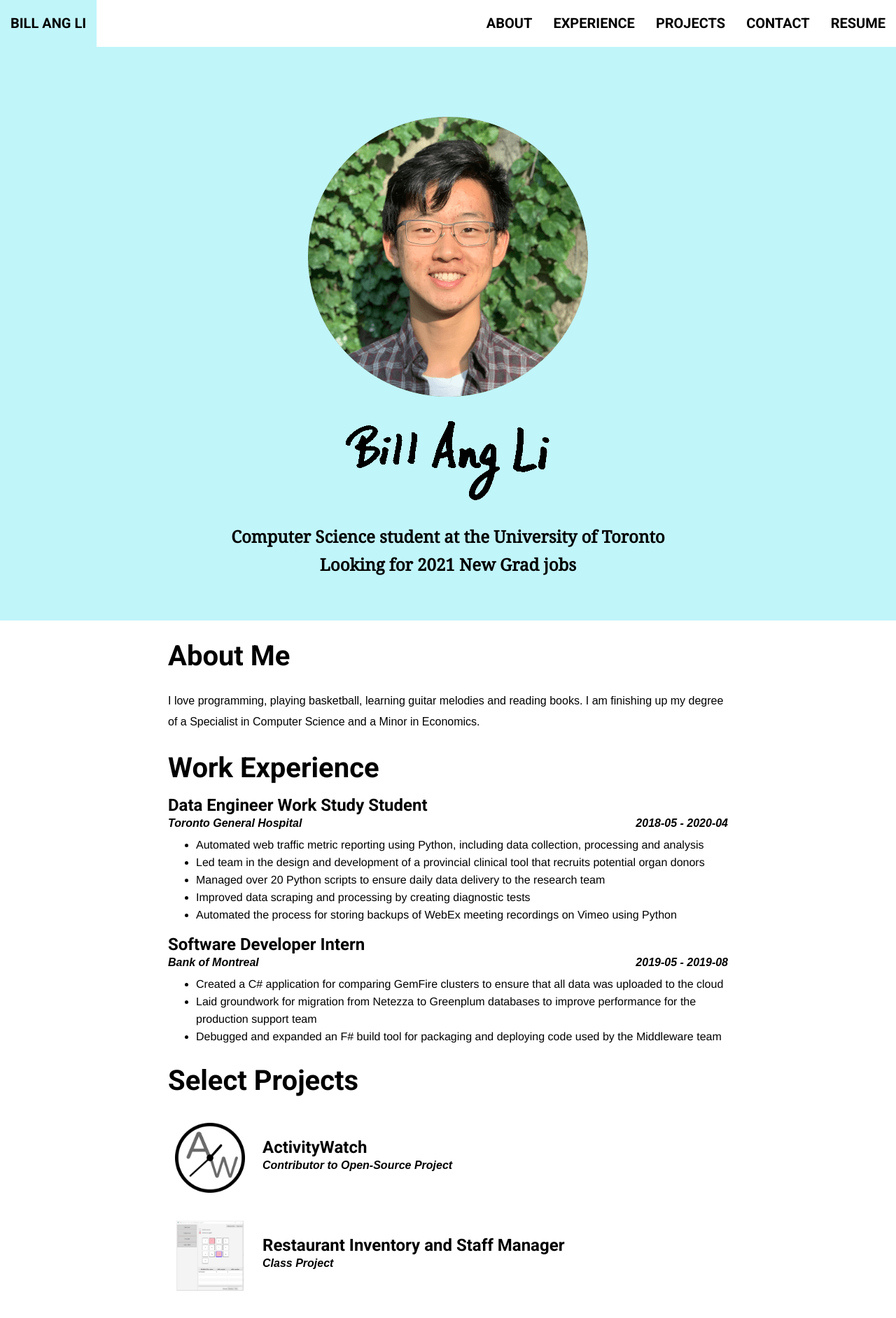
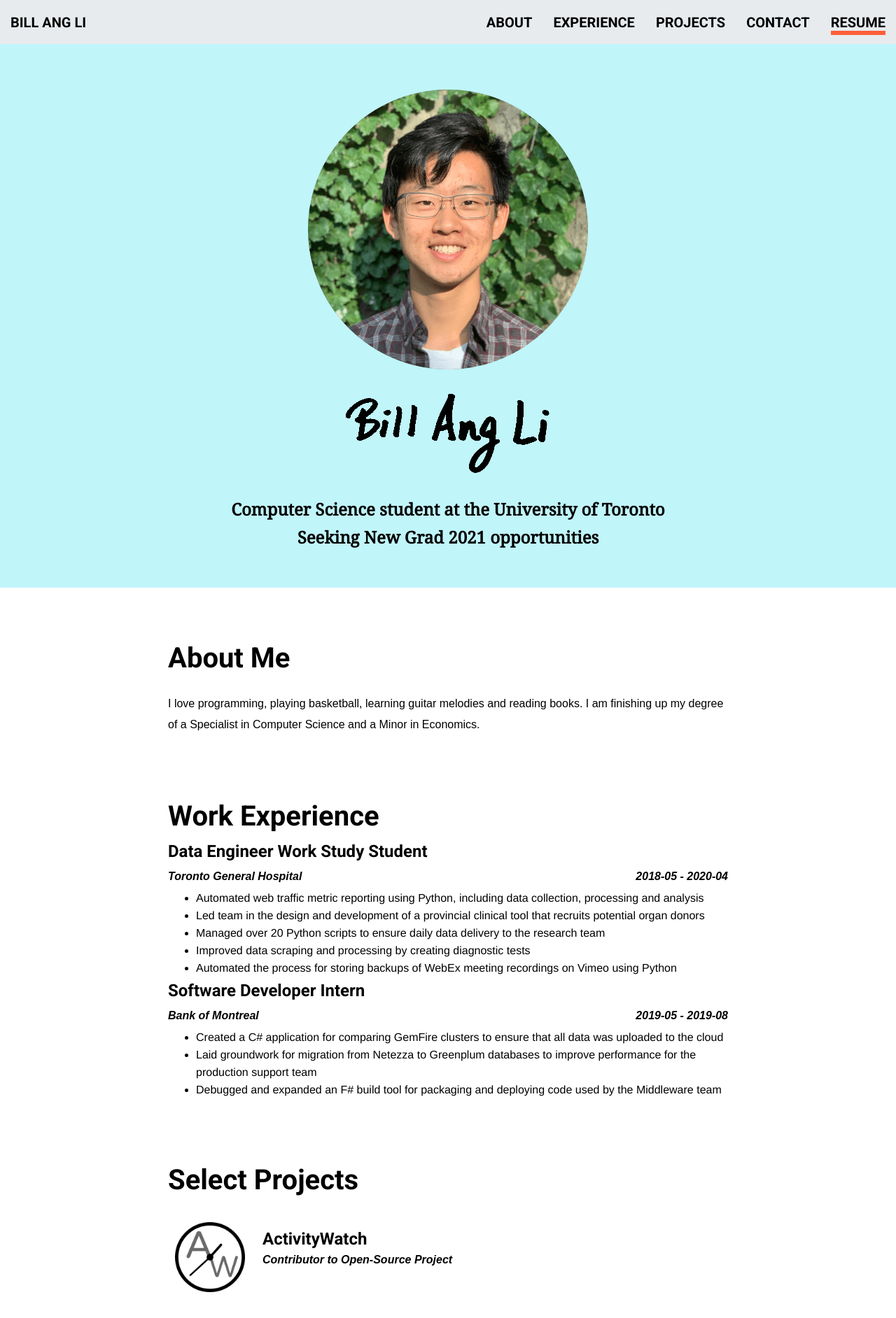
Before and after one commit to billangli/billangli.github.io, a Vue app: page / in a window 1280 px wide. Shown: the top 1884 px of the page at 70% size. Built offline with nearby package versions, Linux system fonts and the light colour scheme.

Commit message:
Change navbar and button hover

```diff
--- a/src/App.vue
+++ b/src/App.vue
@@ -5,31 +5,39 @@
         <li style="float: left">
           <a href="#">
             <h5>Bill Ang Li</h5>
+            <div id="underline"></div>
           </a>
         </li>
         <li>
           <a href="#about">
             <h5>About</h5>
+            <div id="underline"></div>
           </a>
         </li>
         <li>
           <a href="#experience">
             <h5>Experience</h5>
+            <div id="underline"></div>
           </a>
         </li>
         <li>
           <a href="#projects">
             <h5>Projects</h5>
+            <div id="underline"></div>
           </a>
         </li>
         <li>
           <a href="#contact">
             <h5>Contact</h5>
+            <div id="underline"></div>
           </a>
         </li>
         <li>
           <a href="resume.pdf" target="_blank">
             <h5>Resume</h5>
+            <div style="background-color: var(--red)">
+              <div id="underline"></div>
+            </div>
           </a>
         </li>
       </ul>
@@ -47,10 +55,9 @@
         style="padding-top: 20px"
       />
       <h6>Computer Science student at the University of Toronto</h6>
-      <h6>Looking for 2021 New Grad jobs</h6>
+      <h6>Seeking New Grad 2021 opportunities</h6>
     </div>
-    <div id="about">
-      <div class="container">
+    <div id="about" class="container">
       <h1>About Me</h1>
       <p>
         I love programming, playing basketball, learning guitar melodies and
@@ -58,9 +65,7 @@
         Science and a Minor in Economics.
       </p>
     </div>
-    </div>
-    <div id="experience">
-      <div class="container">
+    <div id="experience" class="container">
       <h1>Work Experience</h1>
       <div v-for="job in jobs" :key="job.position">
         <h2>{{ job.position }}</h2>
@@ -74,9 +79,7 @@
         </ul>
       </div>
     </div>
-    </div>
-    <div id="projects">
-      <div class="container">
+    <div id="projects" class="container">
       <h1>Select Projects</h1>
       <div
         v-for="project in projects"
@@ -101,7 +104,6 @@
         </div>
       </div>
     </div>
-    </div>
     <div id="contact" style="padding: 20px 0 30px 0">
       <div class="container">
         <h1>Contact Me</h1>
@@ -118,7 +120,7 @@
       </div>
     </div>
     <div id="footer">
-      <p style="text-align: center"><strong>Bill Ang Li</strong> - 2020</p>
+      <h4 style="text-align: center"><strong>Bill Ang Li</strong> - 2020</h4>
     </div>
   </div>
 </template>
@@ -201,6 +203,10 @@ export default {
 body {
   margin: 0;
   padding: 0;
+  --blue: #c0f5fa;
+  --red: #fc5f39;
+  --green: #a8de00;
+  --light-gray: #e7ebee;
 }
 
 #app {
@@ -210,14 +216,13 @@ body {
 h1 {
   font-family: "Roboto", sans-serif;
   font-size: 2.5em;
-  padding: 0;
 }
 
 h2 {
   font-family: "Roboto", sans-serif;
   font-size: 1.5em;
   line-height: 0;
-  margin: 30px 0 10px 0;
+  /* margin: 30px 0 10px 0; */
 }
 
 h3 {
@@ -227,11 +232,19 @@ h3 {
   font-style: italic;
 }
 
+h4 {
+  font-family: Arial, Helvetica, sans-serif;
+  font-size: 1em;
+  margin: 0;
+  padding: 1em;
+}
+
 h5 {
   font-family: "Roboto", sans-serif;
   font-size: 20px;
-  line-height: 0;
   text-transform: uppercase;
+  margin-top: 1em;
+  margin-bottom: 0;
 }
 
 h6 {
@@ -263,19 +276,15 @@ p {
   list-style-type: none;
   margin: 0;
   padding: 0;
-  /* position: fixed; */
+  position: fixed;
   top: 0;
   width: 100%;
-  background-color: white;
+  background-color: var(--light-gray);
   text-align: right;
 }
 
 #navbar li {
   display: inline-block;
-}
-
-#navbar li:hover {
-  background-color: #c0f5fa;
 }
 
 #navbar li a {
@@ -286,17 +295,29 @@ p {
   text-decoration: none;
 }
 
+#underline {
+  width: 100%;
+  height: 0.4em;
+  margin-bottom: 0.8em;
+  transition: 0.5s ease;
+}
+
+#navbar a:hover #underline {
+  background-color: var(--green);
+}
+
 #banner {
-  padding-top: 100px;
-  padding-bottom: 40px;
+  padding-top: 8em;
+  padding-bottom: 2em;
   margin: 0;
   text-align: center;
-  background-color: #c0f5fa;
+  background-color: var(--blue);
 }
 
 .container {
   max-width: 800px;
   margin: auto;
+  padding-top: 50px;
 }
 
 .project-img {
@@ -312,10 +333,14 @@ p {
 }
 
 .project-img-container:hover .img-overlay {
-  background-color: #c0f5fa;
+  background-color: var(--green);
 }
 
 #contact {
-  background-color: #c0f5fa;
+  background-color: var(--blue);
+}
+
+#footer {
+  background: var(--light-gray);
 }
 </style>
```
Lines whose indentation alone changed are shown as unchanged.
